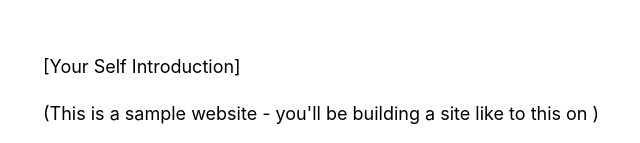
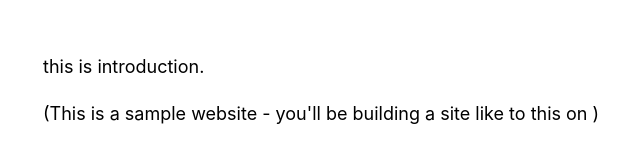
Before and after one commit to miyataka/nextjs-blog, a Next.js app: page / in a window 1280 px wide. Shown: the part 163-306 px from the top of the page, without its empty margins (291-931 px from the left). Built offline with nearby package versions, Linux system fonts and the light colour scheme.

Commit message:
chore: update introduction

```diff
--- a/pages/index.js
+++ b/pages/index.js
@@ -10,7 +10,7 @@ export default function Home() {
           <title>{siteTitle}</title>
         </Head>
         <section className={utilStyles.headingMd}></section>
-        <p>[Your Self Introduction]</p>
+        <p>this is introduction.</p>
         <p>
           (This is a sample website - you'll be building a site like to this on{" "}
           )<a href="https://nextjs.org/learn"></a>
```
